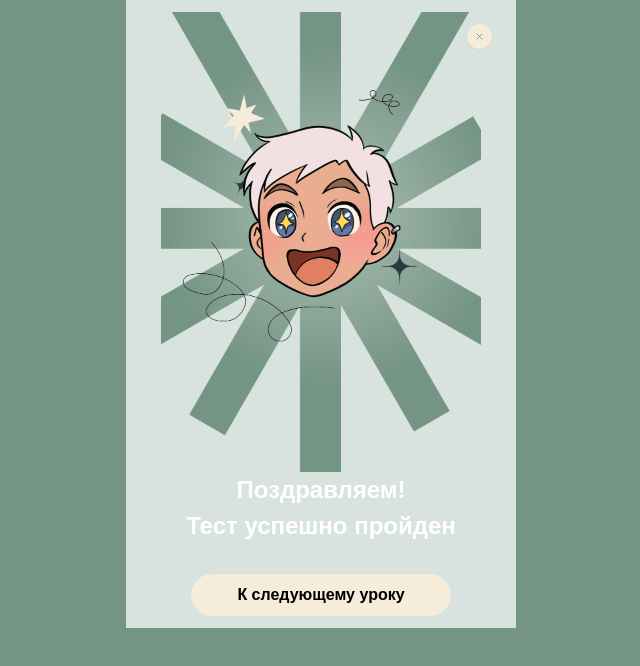
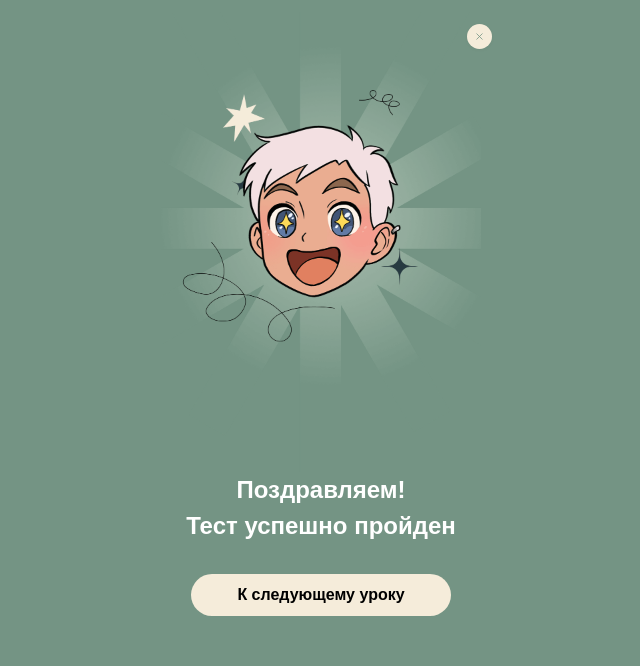
Before and after one commit to yahindanil/psbBot, a Next.js app: page /all-modules/test-results/success in a window 1280 px wide. Shown: the top 666 px of the page, without its empty margins (319-959 px from the left). Built offline with nearby package versions, Linux system fonts and the light colour scheme.

Commit message:
Theme fix

```diff
--- a/src/pages/all-modules/index.js
+++ b/src/pages/all-modules/index.js
@@ -146,7 +146,7 @@ export default function AllModules() {
   };
 
   return (
-    <div className="min-h-screen bg-[#F5ECDA]" style={{ color: "#222" }}>
+    <div className="min-h-screen bg-[#F5ECDA]">
       <div className="container-without-padding">
         <header className="flex justify-between items-center mb-[15px] pl-[16px] pr-[16px] pt-[30px]">
           <h1>Все модули</h1>
--- a/src/pages/all-modules/test-results/success/index.js
+++ b/src/pages/all-modules/test-results/success/index.js
@@ -5,7 +5,7 @@ import Button from "@/components/ui/Button";
 export default function Success() {
   return (
     <div className="min-h-screen bg-[#749484]">
-      <div className="container text-center relative">
+      <div className="container bg-[#749484] text-center relative">
         <Link href="/all-modules">
           <div
             className="absolute"
--- a/src/styles/globals.css
+++ b/src/styles/globals.css
@@ -26,7 +26,6 @@ body {
 }
 
 .container {
-  background: #d8e2de !important;
   color: #222 !important;
   max-width: 390px;
   min-width: 320px;
```
